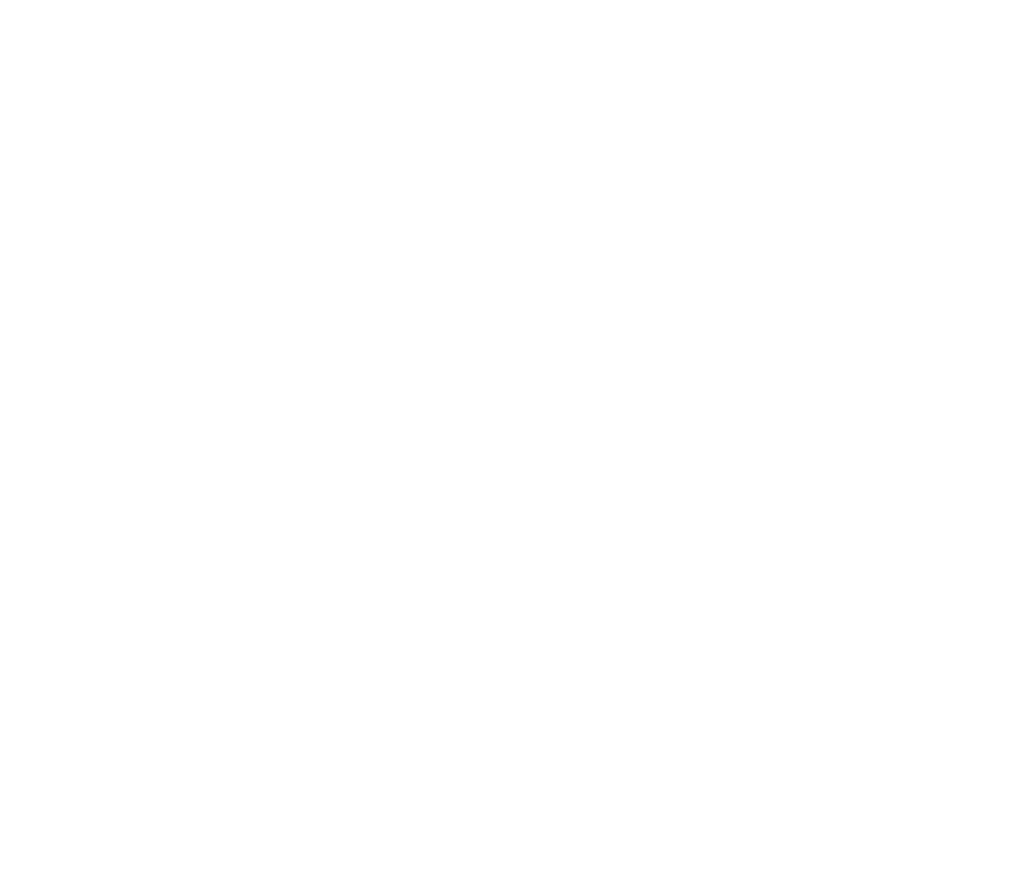
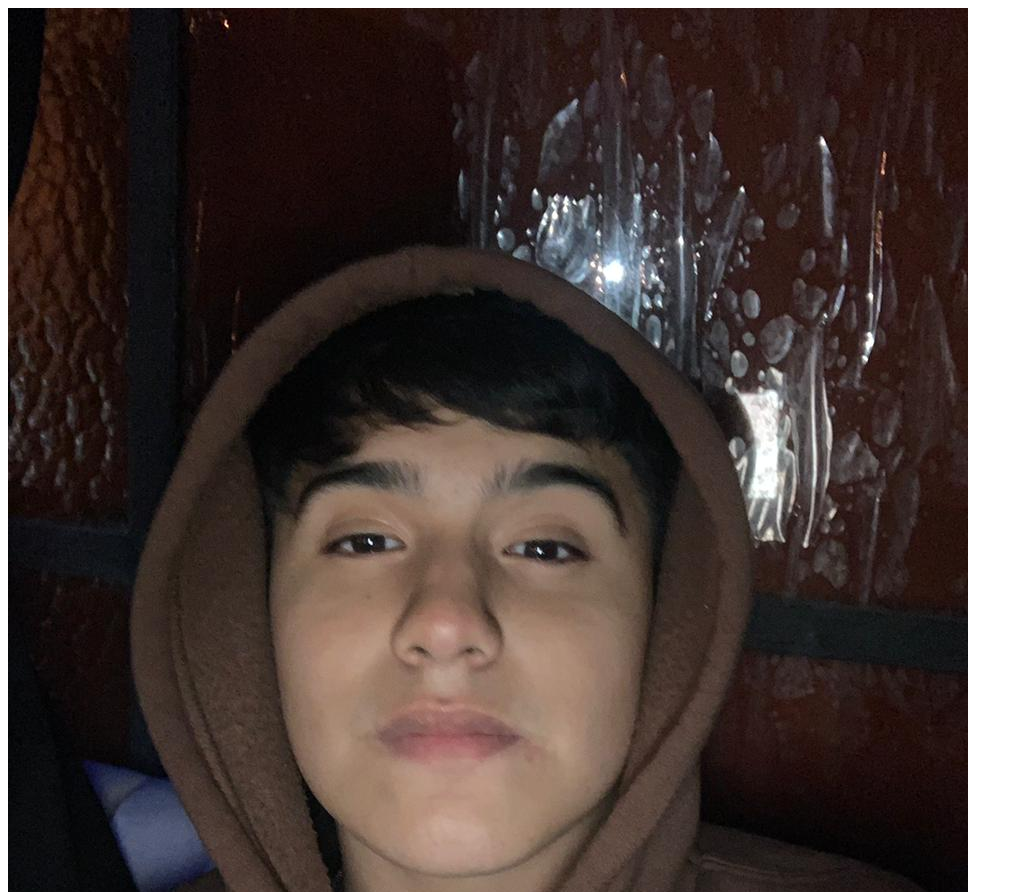
Before and after one commit to bautInsa07/practicasLunes, a plain HTML site: page index.html in a window 1280 px wide. Shown: the top 892 px of the page, without its empty margins (0-1023 px from the left). Before the commit the page ends 800 px from the top, so only its background shows below. Drawn offline with Linux system fonts and the light colour scheme.

Commit message:
agregue mi imagen al html (le cambie el nombre)

```diff
--- a/index.html
+++ b/index.html
@@ -6,6 +6,8 @@
     <title>Document</title>
 </head>
 <body>
-
+    <div class="header">
+        <img src="./img/yo.jpeg"/>
+    </div>
 </body>
 </html>
```
Also changed, not shown: img/yo.jpeg (renamed from img/WhatsApp Image 2025-03-17 at 20.07.32.jpeg).
